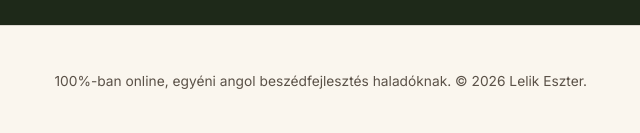
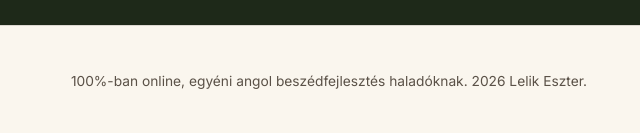
Before and after one commit to InsideTerror/be-fluent-website, a plain HTML site: page index.html in a window 1280 px wide. Shown: the part 8840-8973 px from the top of the page, 611-1251 px from the left. Drawn offline with Linux system fonts and the light colour scheme.

Commit message:
Fix footer paragraph HTML structure

```diff
--- a/index.html
+++ b/index.html
@@ -1080,7 +1080,7 @@
 <footer>
   <div class="container footer-row">
     <a href="#top" class="wordmark">Be Fluent</a>
-    <p class="fine">100%-ban online, egyéni angol beszédfejlesztés haladóknak. © <span id="year"></span> Lelik Eszter.</p>
+    <p class="fine">100%-ban online, egyéni angol beszédfejlesztés haladóknak. <span id="year"></span> Lelik Eszter.</p>
   </div>
 </footer>
 
```
